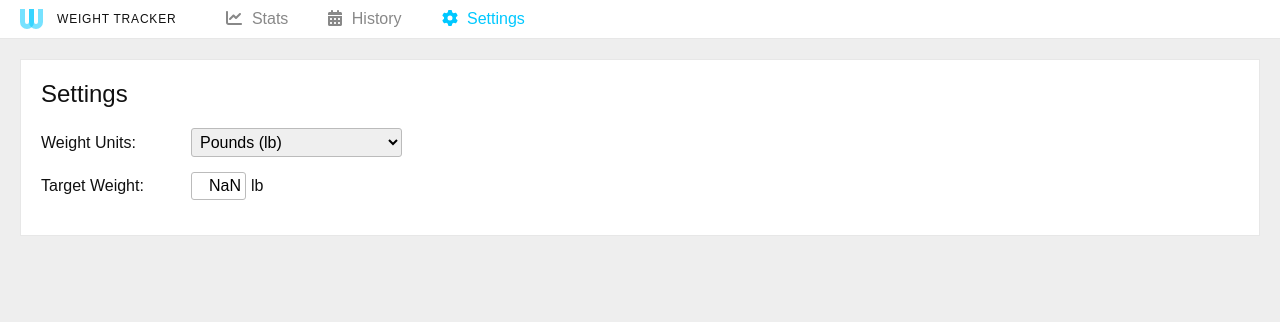
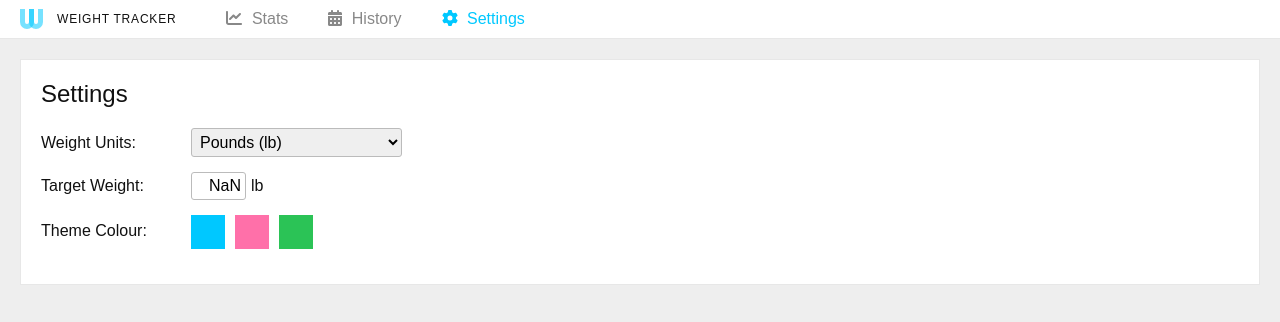
Before and after one commit to tomfletch/weight-tracker, a React (Create React App) app: page /settings in a window 1280 px wide. Shown: the top 322 px of the page. Built offline with nearby package versions, Linux system fonts and the light colour scheme.

Commit message:
Create theme colour setting

```diff
--- a/src/context/SettingsContext.tsx
+++ b/src/context/SettingsContext.tsx
@@ -3,6 +3,7 @@ import useLocalStorage from '../hooks/useLocalStorage';
 
 interface SettingsContextInterface {
   accentColour: string;
+  setAccentColour: (accentColour: string) => void;
 }
 
 const SettingsContext = createContext<SettingsContextInterface>({} as SettingsContextInterface);
@@ -15,7 +16,8 @@ export function SettingsProvider({ children }: Props) {
   const [accentColour, setAccentColour] = useLocalStorage('accentColour', '#00c8ff');
 
   const contextValue = {
-    accentColour
+    accentColour,
+    setAccentColour,
   };
 
   return (
--- /dev/null
+++ b/src/pages/SettingsPage/ColourSelect/ColourSelect.module.css
@@ -0,0 +1,21 @@
+.colourSelect {
+  display: inline-block;
+}
+
+.colourSelect .colourInput {
+  position: absolute;
+  left: -9999px;
+}
+
+.colourSelect .colourLabel {
+  display: inline-block;
+  width: 30px;
+  height: 30px;
+  margin-right: 1rem;
+  vertical-align: middle;
+  border: 2px solid transparent;
+}
+
+.colourSelect .colourInput:checked + .colourLabel {
+  border-color: black;
+}
--- /dev/null
+++ b/src/pages/SettingsPage/ColourSelect/ColourSelect.tsx
@@ -0,0 +1,35 @@
+import React from 'react';
+import styles from './ColourSelect.module.css';
+
+interface Props {
+  value: string;
+  onChange: (value: string) => void;
+};
+
+const colours = ['#00C8FF', '#FF70A9', '#2BC356'];
+
+function ColourSelect({ value, onChange }: Props) {
+  return (
+    <div className={styles.colourSelect}>
+      {colours.map((colour) => (
+        <React.Fragment key={colour}>
+          <input
+            id={`colour-${colour}`}
+            className={styles.colourInput}
+            type="radio"
+            name="colour"
+            checked={colour === value}
+            onChange={() => onChange(colour)}
+          />
+          <label
+            htmlFor={`colour-${colour}`}
+            className={styles.colourLabel}
+            style={{backgroundColor: colour}}
+          ></label>
+        </React.Fragment>
+      ))}
+    </div>
+  );
+}
+
+export default ColourSelect;
--- a/src/pages/SettingsPage/SettingsPage.tsx
+++ b/src/pages/SettingsPage/SettingsPage.tsx
@@ -1,6 +1,8 @@
 import { useCallback, useContext } from 'react';
 import WeightInput from '../../components/WeightInput/WeightInput';
+import SettingsContext from '../../context/SettingsContext';
 import WeightContext, { WeightUnit } from '../../context/WeightContext';
+import ColourSelect from './ColourSelect/ColourSelect';
 import styles from './SettingsPage.module.css';
 
 const weightUnitOptions = [
@@ -11,6 +13,7 @@ const weightUnitOptions = [
 
 function SettingsPage() {
   const { weightUnit, setWeightUnit, weightTargetKgs, setWeightTargetKgs } = useContext(WeightContext);
+  const { accentColour, setAccentColour } = useContext(SettingsContext);
 
   const onTargetWeightChange = useCallback((weight: number | null) => {
     if (!weight) return;
@@ -38,6 +41,10 @@ function SettingsPage() {
           <label htmlFor="target-weight">Target Weight:</label>
           <WeightInput id="target-weight" weight={weightTargetKgs} onChange={onTargetWeightChange} />
         </div>
+        <div className={styles.field}>
+          <label>Theme Colour:</label>
+          <ColourSelect value={accentColour} onChange={setAccentColour} />
+        </div>
       </div>
     </div>
   );
```
